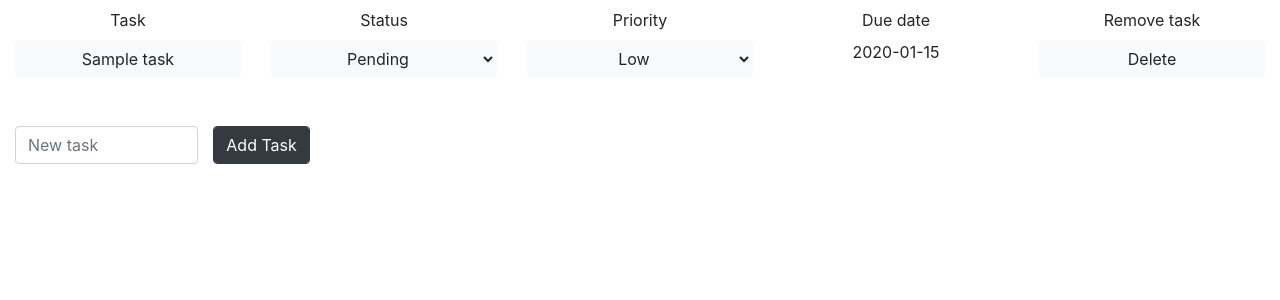
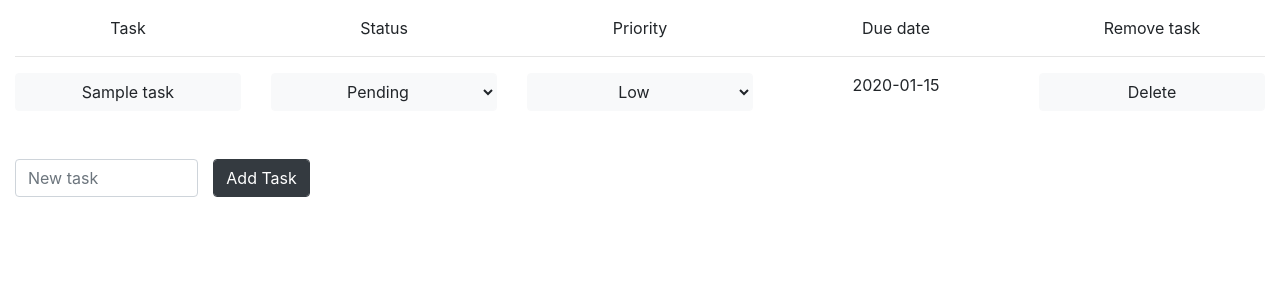
Before and after one commit to joaquinauc/task-manager, a Flask app: page /dashboard in a window 1280 px wide. Shown: the part 56-356 px from the top of the page. Run offline with Flask 3, Linux system fonts and the light colour scheme; a user stored in the database is signed in; tables that the repository leaves empty hold one stand-in row (values such as "Sample post").

Commit message:
update dashboard template, add an horizontal rule to separate the tasks from the headers

```diff
--- a/app/templates/dashboard.html
+++ b/app/templates/dashboard.html
@@ -2,13 +2,13 @@
 
 {% block content %}
     <div class="container-fluid">
-        <div class="row text-center mt-2">
+        <div class="row text-center mt-3">
             <div class="col">Task</div>
             <div class="col">Status</div>
             <div class="col">Priority</div>
             <div class="col">Due date</div>
             <div class="col">Remove task</div>
-        </div>
+        </div><hr>
         {% for task in tasks %}
             <div class="row mt-2">
                 <div class="col">
```
